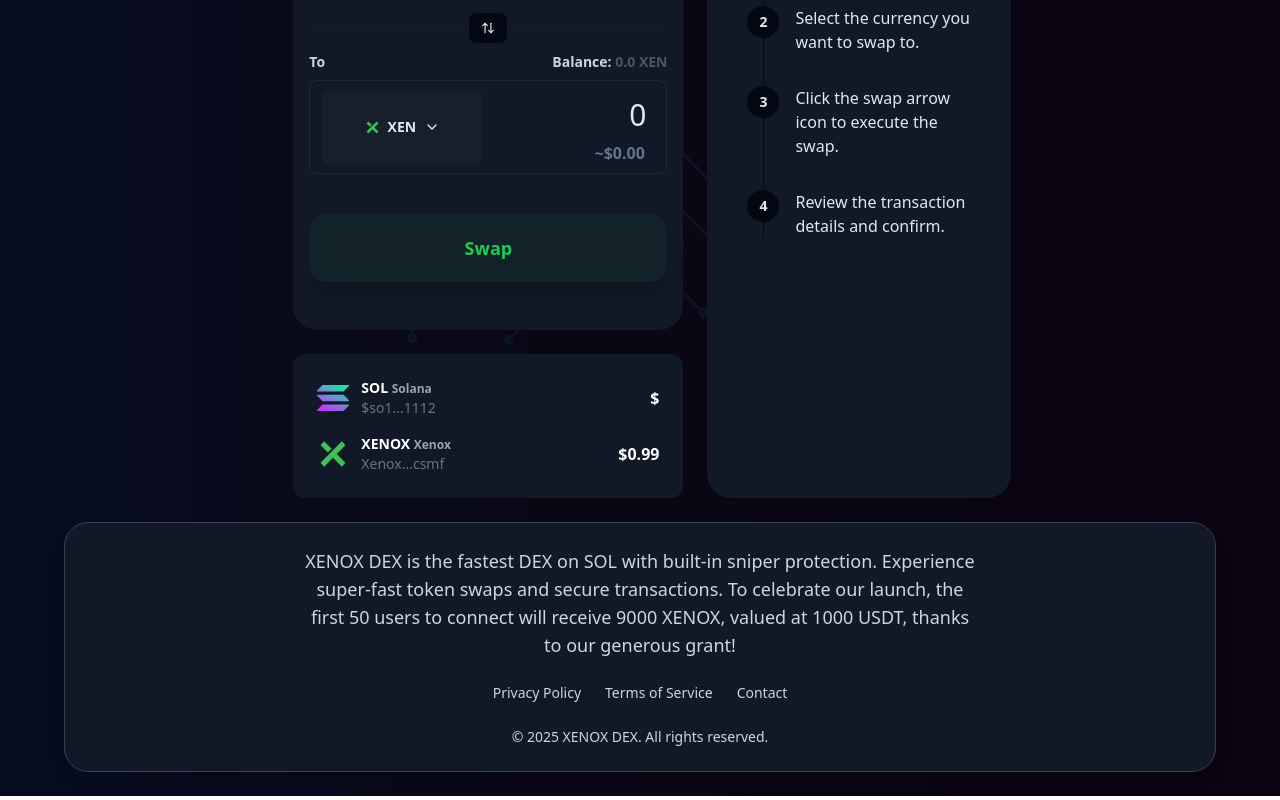
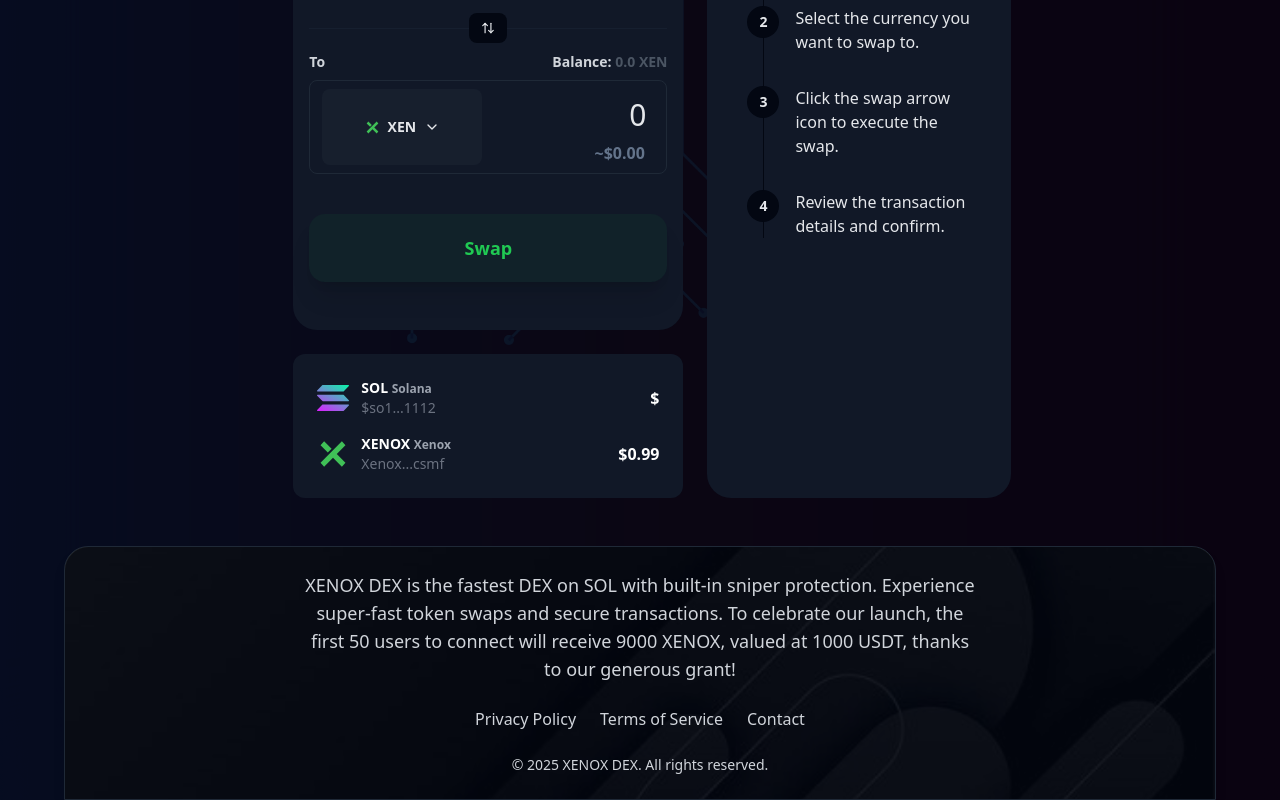
Before and after one commit to Diggardson270/xenox-dex, a Next.js app: page / in a window 1280 px wide. Shown: the part 430-1230 px from the top of the page. Built offline with nearby package versions, Linux system fonts and the light colour scheme; no server answers.

Commit message:
just added footer background image, nothing much

```diff
--- a/app/components/Footer.jsx
+++ b/app/components/Footer.jsx
@@ -5,7 +5,8 @@
 
 function Footer() {
   return (
-    <footer className="bg-gray-900 border border-gray-700 rounded-3xl w-[90%] z-50 max-w-7xl mx-auto px-6 md:px-8 py-6 text-center text-gray-300 relative bottom-6 shadow-lg">
+    <footer className="footerbg bg-gray-950 border border-gray-800 rounded-t-3xl w-[90%] z-50 max-w-7xl mx-auto px-6 md:px-8 py-6 text-center text-gray-300 relative shadow-lg">
+      <div className="absolute inset-0 bg-gray-950 bg-opacity-75 rounded-t-3xl -z-10"></div>
       <div className="container mx-auto flex flex-col items-center space-y-6">
         <p className="max-w-2xl text-xs lg:text-lg font-medium leading-relaxed">
           XENOX DEX is the fastest DEX on SOL with built-in sniper protection.
@@ -14,7 +15,7 @@
           XENOX, valued at 1000 USDT, thanks to our generous grant!
         </p>
 
-        <div className="flex space-x-6 text-sm font-medium">
+        <div className="flex space-x-6 text-xs md:text-sm lg:text-base font-medium">
           <Link href="/privacy" className="hover:text-gray-400 transition-all">
             Privacy Policy
           </Link>
--- a/app/globals.css
+++ b/app/globals.css
@@ -3,17 +3,10 @@
 @tailwind utilities;
 
 .footerbg {
-  background-image: url("../public/footerimg.jpg");
+  background-image: url("../public/footerbg.jpg");
   background-size: cover;
   background-repeat: none;
   background-position: center;
-
-  text-align: center;
-  padding: 0;
-  margin: 0;
-  justify-content: center;
-  align-items: center;
-  color: white;
 }
 
 /* Removal of input arrows display */
```
Also changed, not shown: public/footerbg.jpg (added).
